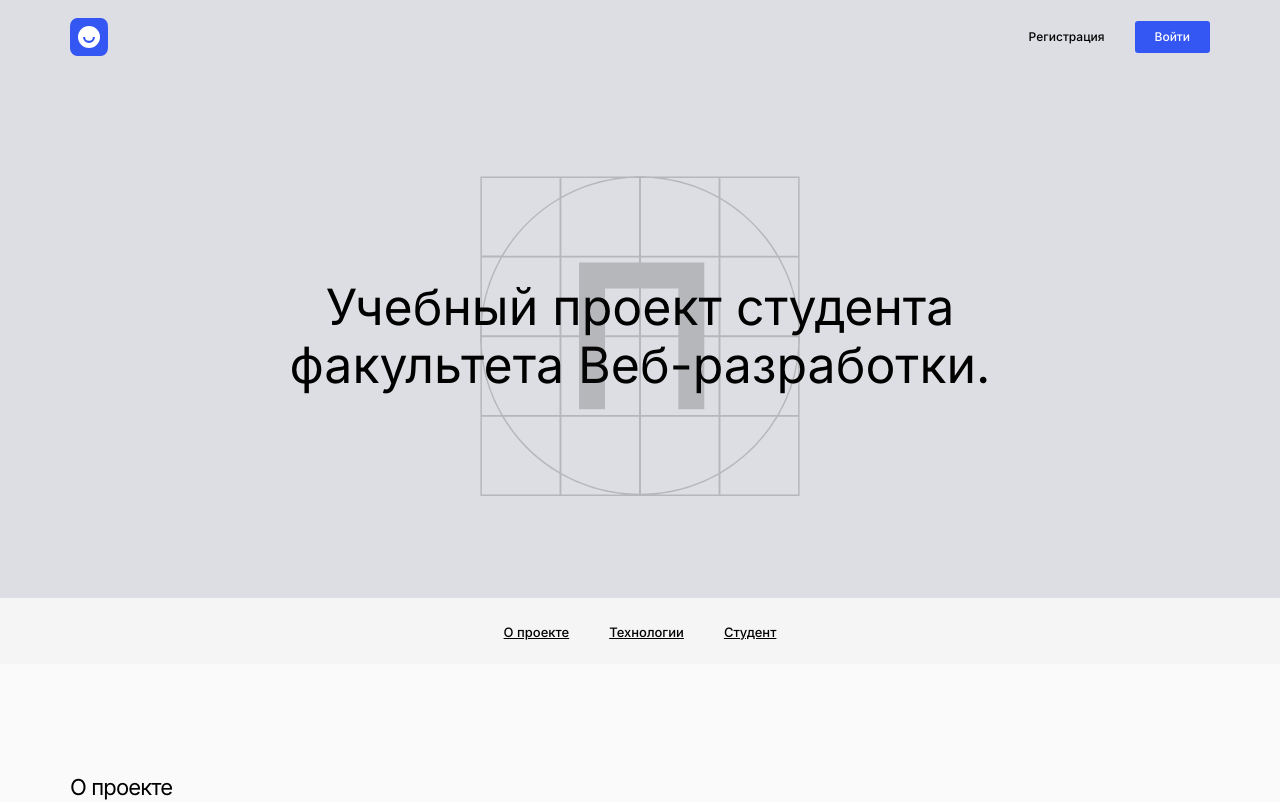
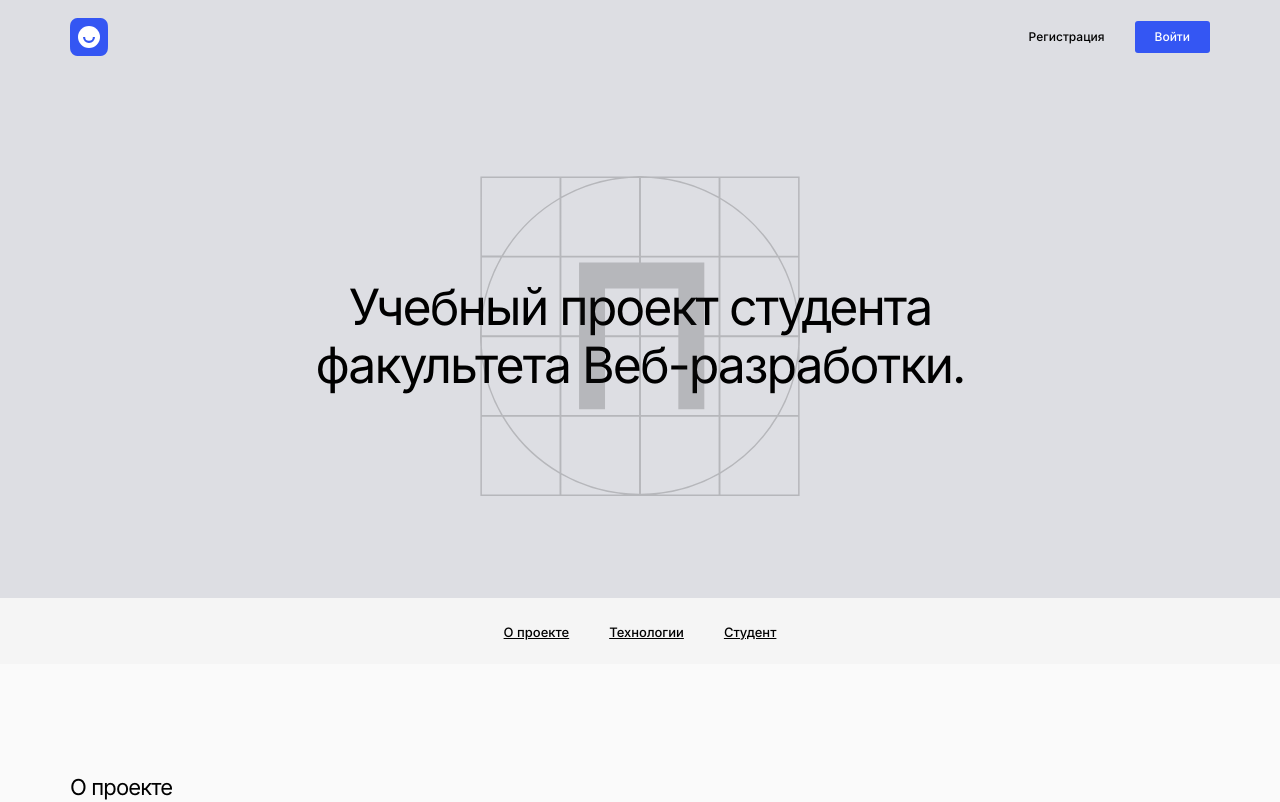
Before and after one commit to ShnaiderDanila/movies-explorer-frontend, a React (Create React App) app: page / in a window 1280 px wide. Shown: the top 802 px of the page. Built offline with nearby package versions, Linux system fonts and the light colour scheme.

Commit message:
feat: Add letter-spacing property to .promo__title in ./src/components/Main/Promo/Promo.css

```diff
--- a/src/components/Main/Promo/Promo.css
+++ b/src/components/Main/Promo/Promo.css
@@ -10,6 +10,7 @@
   font-size: 50px;
   font-weight: 400;
   line-height: 58px;
+  letter-spacing: -0.04em;
   text-align: center;
   position: absolute;
   top: 50%;
```
